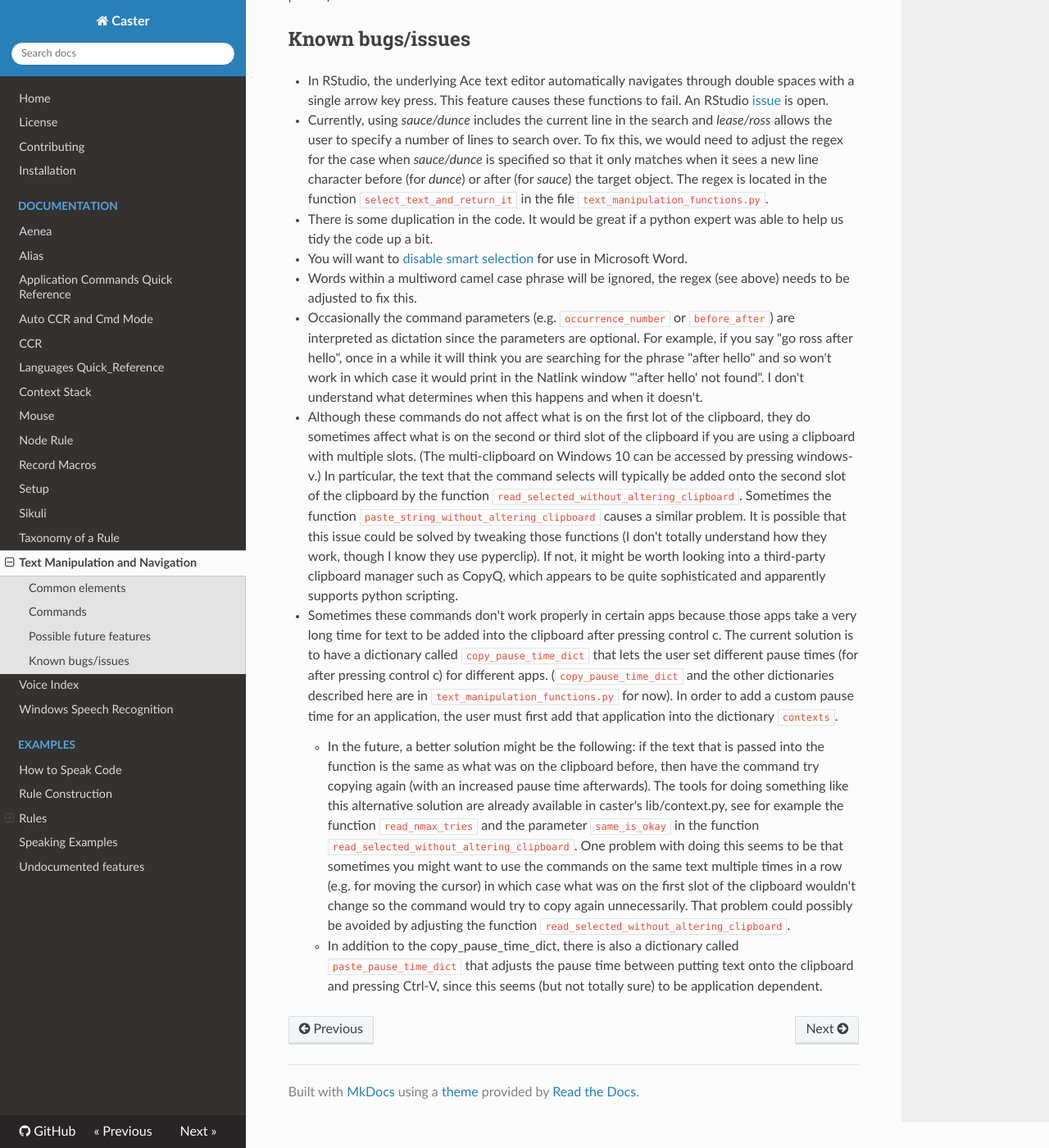
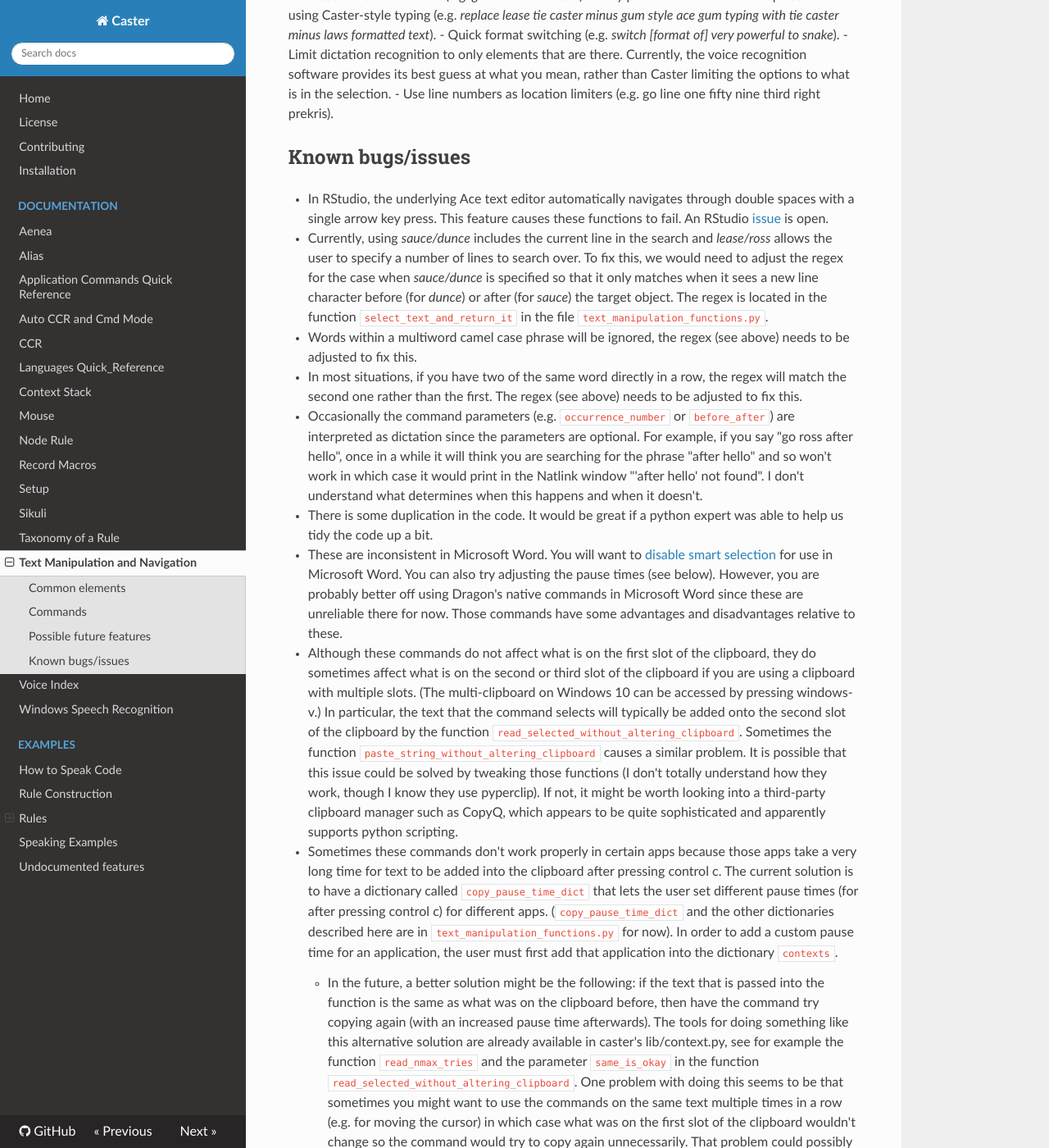
Before and after one commit to dictation-toolbox/Caster, an MkDocs documentation site: the page built from castervoice/doc/readthedocs/Text_Manipulation.md, in a window 1280 px wide and 1400 px high, scrolled down 1997 px. Shown: the whole window at 82% size. Built offline with MkDocs 1.6.1, drawn with Linux system fonts in a browser that asks for light colours; nearby versions of some CDN libraries; comment, search, counter and statistics services are not loaded; some of the changed text lies outside the part shown.

Commit message:
Update Text_Manipulation.md

```diff
--- a/castervoice/doc/readthedocs/Text_Manipulation.md
+++ b/castervoice/doc/readthedocs/Text_Manipulation.md
@@ -28,6 +28,9 @@ Caster provides powerful text manipulation and navigation features. These functi
     - Searches five lines up and selects the first occurrence of the word "examples" above the cursor.
 - _grab sauce five until examples_
     - Searches five lines up and selects from the cursor to the first occurrence of the word "examples" above the cursor.
+- _grab ross hello hug quotes_
+    - select the nearest occurrence of "hello" (to the right on the current line) and surrounded by quotes.
+    - _hug quotes_ is actually a separate command not part of this module, but you can do this because these commands are CCR.
 - _remove sauce five examples_
     - Searches five lines up and deletes the first occurrence of the word "examples" above the cursor.
 - _remove sauce five until examples_
@@ -47,11 +50,12 @@ Please feel free to try and implement these and submit a pull request!
 ## Known bugs/issues
 - In RStudio, the underlying Ace text editor automatically navigates through double spaces with a single arrow key press. This feature causes these functions to fail. An RStudio [issue](https://github.com/rstudio/rstudio/issues/4934) is open.
 - Currently, using _sauce/dunce_ includes the current line in the search and _lease/ross_ allows the user to specify a number of lines to search over. To fix this, we would need to adjust the regex for the case when _sauce/dunce_ is specified so that it only matches when it sees a new line character before (for _dunce_) or after (for _sauce_) the target object. The regex is located in the function `select_text_and_return_it` in the file `text_manipulation_functions.py`.
+- Words within a multiword camel case phrase will be ignored, the regex (see above) needs to be adjusted to fix this.
+- In most situations, if you have two of the same word directly in a row, the regex will match the second one rather than the first. The regex (see above) needs to be adjusted to fix this.
+- Occasionally the command parameters (e.g. `occurrence_number` or `before_after`) are interpreted as dictation since the parameters are optional. For example, if you say "go ross after hello", once in a while it will think you are searching for the phrase "after hello" and so won't work in which case it would print in the Natlink window "'after hello' not found". I don't understand what determines when this happens and when it doesn't.
 - There is some duplication in the code. It would be great if a python expert was able to help us tidy the code up a bit.
-- You will want to [disable smart selection](https://superuser.com/questions/962710/how-to-make-microsoft-word-selection-behave-like-it-would-in-a-plain-text-editor) for use in Microsoft Word.
-- Words within a multiword camel case phrase will be ignored, the regex (see above) needs to be adjusted to fix this.
-- Occasionally the command parameters (e.g. `occurrence_number` or `before_after`) are interpreted as dictation since the parameters are optional. For example, if you say "go ross after hello", once in a while it will think you are searching for the phrase "after hello" and so won't work in which case it would print in the Natlink window "'after hello' not found". I don't understand what determines when this happens and when it doesn't.
-- Although these commands do not affect what is on the first lot of the clipboard, they do sometimes affect what is on the second or third slot of the clipboard if you are using a clipboard with multiple slots. (The multi-clipboard on Windows 10 can be accessed by pressing windows-v.) In particular, the text that the command selects will typically be added onto the second slot of the clipboard by the function `read_selected_without_altering_clipboard`. Sometimes the function `paste_string_without_altering_clipboard` causes a similar problem. It is possible that this issue could be solved by tweaking those functions (I don't totally understand how they work, though I know they use pyperclip). If not, it might be worth looking into a third-party clipboard manager such as CopyQ, which appears to be quite sophisticated and apparently supports python scripting.
+- These are inconsistent in Microsoft Word. You will want to [disable smart selection](https://superuser.com/questions/962710/how-to-make-microsoft-word-selection-behave-like-it-would-in-a-plain-text-editor) for use in Microsoft Word. You can also try adjusting the pause times (see below). However, you are probably better off using Dragon's native commands in Microsoft Word since these are unreliable there for now. Those commands have some advantages and disadvantages relative to these.
+- Although these commands do not affect what is on the first slot of the clipboard, they do sometimes affect what is on the second or third slot of the clipboard if you are using a clipboard with multiple slots. (The multi-clipboard on Windows 10 can be accessed by pressing windows-v.) In particular, the text that the command selects will typically be added onto the second slot of the clipboard by the function `read_selected_without_altering_clipboard`. Sometimes the function `paste_string_without_altering_clipboard` causes a similar problem. It is possible that this issue could be solved by tweaking those functions (I don't totally understand how they work, though I know they use pyperclip). If not, it might be worth looking into a third-party clipboard manager such as CopyQ, which appears to be quite sophisticated and apparently supports python scripting.
 - Sometimes these commands don't work properly in certain apps because those apps take a very long time for text to be added into the clipboard after pressing control c. The current solution is to have a dictionary called `copy_pause_time_dict` that lets the user set different pause times (for after pressing control c) for different apps. (`copy_pause_time_dict` and the other dictionaries described here are in `text_manipulation_functions.py` for now). In order to add a custom pause time for an application, the user must first add that application into the dictionary `contexts`.
     - In the future, a better solution might be the following:  if the text that is passed into the function is the same as what was on the clipboard before, then have the command try copying again (with an increased pause time afterwards). The tools for doing something like this alternative solution are already available in caster's lib/context.py, see for example the function `read_nmax_tries` and the parameter `same_is_okay` in the function `read_selected_without_altering_clipboard`. One problem with doing this seems to be that sometimes you might want to use the commands on the same text multiple times in a row (e.g. for moving the cursor) in which case what was on the first slot of the clipboard wouldn't change so the command would try to copy again unnecessarily. That problem could possibly be avoided by adjusting the function `read_selected_without_altering_clipboard`.
     - In addition to the copy_pause_time_dict, there is also a dictionary called `paste_pause_time_dict` that adjusts the pause time between putting text onto the clipboard and pressing Ctrl-V, since this seems (but not totally sure) to be application dependent.
```
